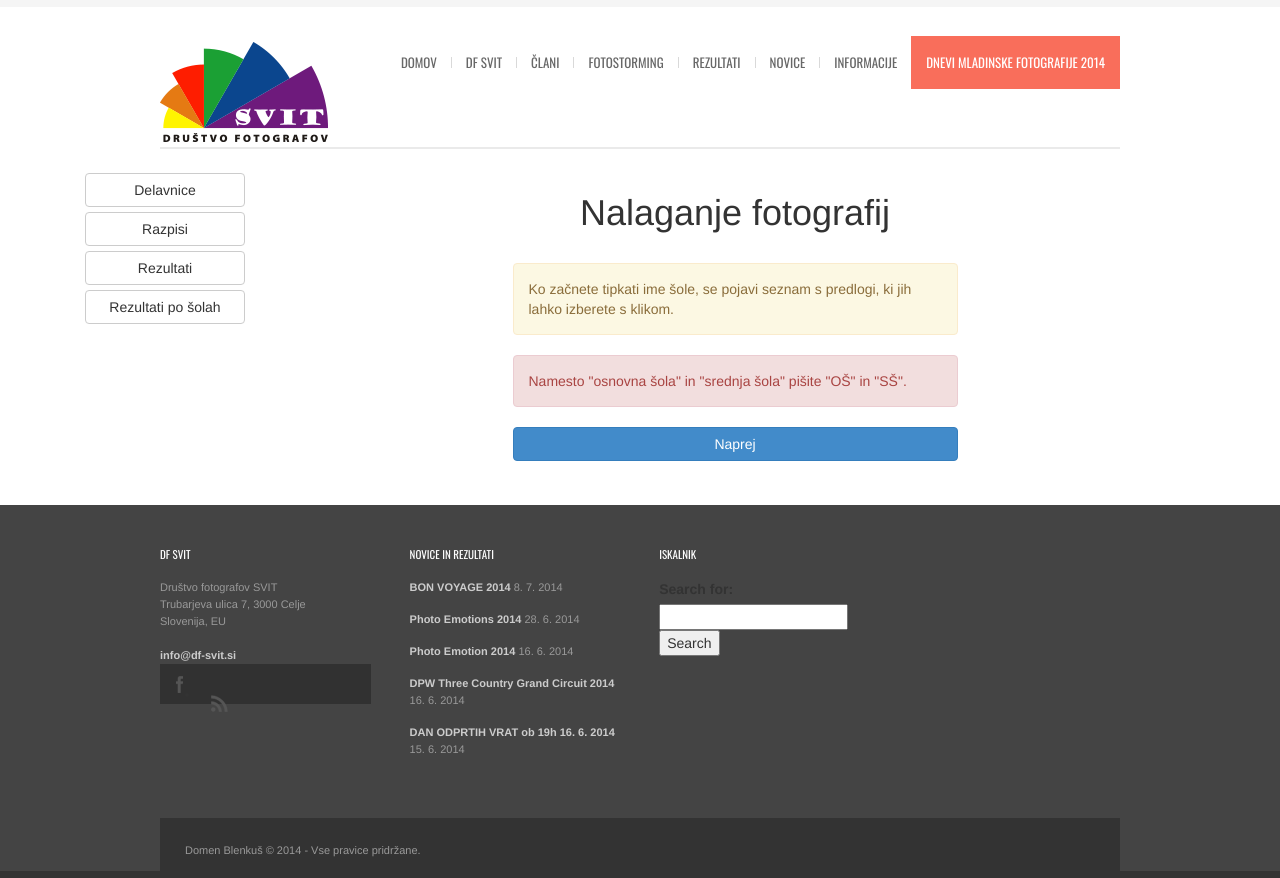
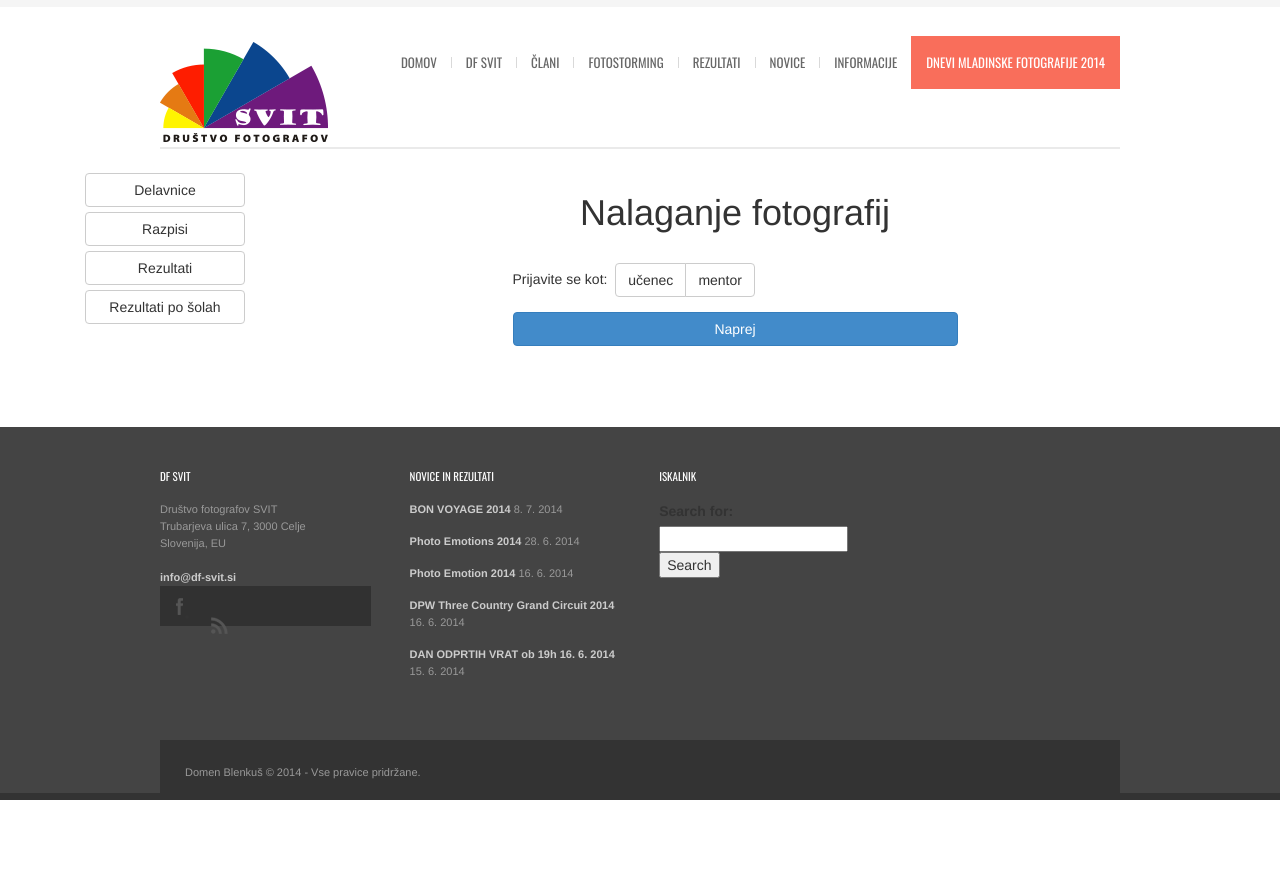
Before and after one commit to dblenkus/rolca-old, a Django app: template login/templates/login/signup.html in a window 1280 px wide. After the commit the page ends 800 px from the top, so only its background shows below. Run offline with Django 3.2, Linux system fonts and the light colour scheme; the template is opened without the code that fills it, so the values that code supplies are empty; style sheets or scripts are compiled from the project's sources; parts of the project's set-up code (start-up, migrations or seed data) failed here and were passed over; some libraries are stand-ins or nearby versions.

Commit message:
Added option to signup as mentor.

```diff
--- a/login/static/login/partials/directives/institution.html
+++ b/login/static/login/partials/directives/institution.html
@@ -1,3 +1,4 @@
 <div class="form-group clearfix" ng-class="{'has-error': error}" id="{{name}}-group">
     <input class="form-control" ng-model="value" typeahead="s for s in getSchool($viewValue)" id="{{name}}" type="text" placeholder="{{placeholder}}" name="{{name}}" />
+    <span id="helpBlock" class="help-block">Ko začnete tipkati se pojavi seznam, s katerega izberite šolo.</span>
 </div>
--- a/login/templates/login/signup.html
+++ b/login/templates/login/signup.html
@@ -3,18 +3,25 @@
 {% block login_content %}
     <h1 class="text-center">Nalaganje fotografij</h1><br>
 
-    <div class="alert alert-warning" role="alert">Ko začnete tipkati ime šole, se pojavi seznam s predlogi, ki jih lahko izberete s klikom.</div>
-    <div class="alert alert-danger" role="alert">Namesto "osnovna šola" in "srednja šola" pišite "OŠ" in "SŠ".</div>
-
     <form method="post" action="{% verbatim %}{{ location }}{% endverbatim %}" role="form" ng-controller="SignupFormController">
         {% csrf_token %}
+
+        <div class="form-group clearfix">
+            <input type="checkbox" name="is_mentor" ng-model="is_mentor" hidden />
+            <span>Prijavite se kot:&nbsp</span>
+            <div class="btn-group">
+                <label class="btn btn-default" ng-class="{active: !is_mentor}" ng-click="is_mentor=false">učenec</label>
+                <label class="btn btn-default" ng-class="{active: is_mentor}" ng-click="is_mentor=true">mentor</label>
+            </div>
+        </div>
+
         <div input-field name="first_name" placeholder="Ime" value="{{ first_name }}" error="{% if 'first_name' in errors %}true{% endif %}"></div>
         <div input-field name="last_name" placeholder="Priimek" value="{{ last_name }}" error="{% if 'last_name' in errors %}true{% endif %}"></div>
         <div input-field name="email" placeholder="Email" value="{{ email }}" error="{% if 'email' in errors %}true{% endif %}"></div>
         <div input-field name="address" placeholder="Naslov" value="{{ address }}" error="{% if 'address' in errors %}true{% endif %}"></div>
         <div input-field name="post" placeholder="Poštna številka in pošta" value="{{ post }}" error="{% if 'post' in errors %}true{% endif %}"></div>
         <div institution name="school" placeholder="Šola" value="{{ school }}" error="{% if 'school' in errors %}true{% endif %}"></div>
-        <div input-field name="mentor" placeholder="Mentor" value="{{ mentor }}"></div>
+        <div input-field name="mentor" placeholder="Mentor" value="{{ mentor }}" ng-hide="is_mentor"></div>
 
         <input class="btn btn-primary btn-block" id="submit-btn" type="submit" value="Naprej">
     </form>
--- a/login/tests.py
+++ b/login/tests.py
@@ -118,7 +118,7 @@
         self.assertTemplateUsed(resp, join('login', 'signup.html'))
 
     def test_successful_signup(self):
-        resp = self.client.post(self.url, self.post_data, follow=True)
+        resp = self.client.post(self.url, self.post_data)
         self.assertEqual(resp.status_code, 200)
         self.assertTemplateUsed(resp, join('login', 'signup_confirm.html'))
         self.assertEqual(len(mail.outbox), 1)
```
Also changed, not shown: login/models.py (+7 -5 lines), login/views.py (+9 -13 lines), 1 other file.
